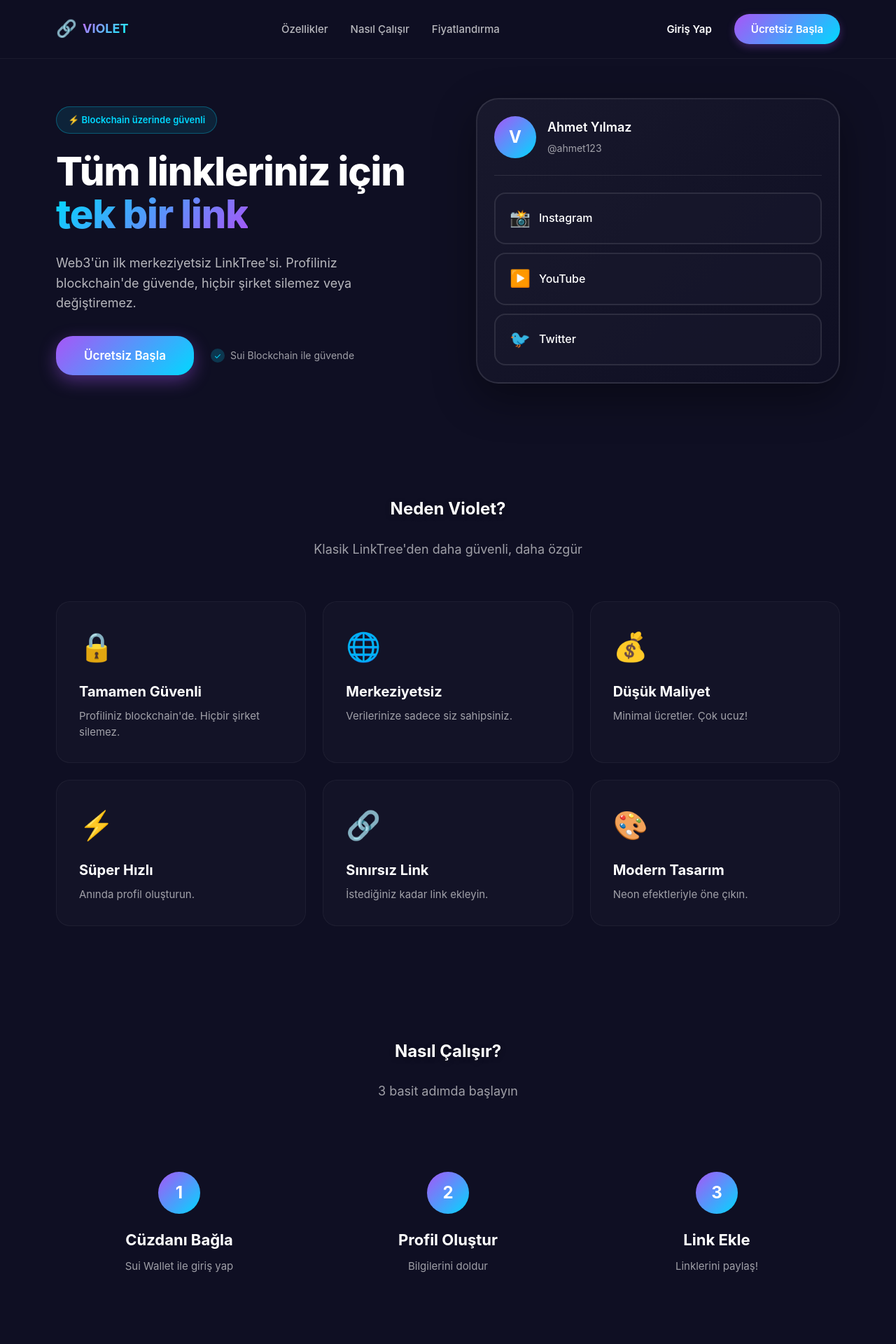
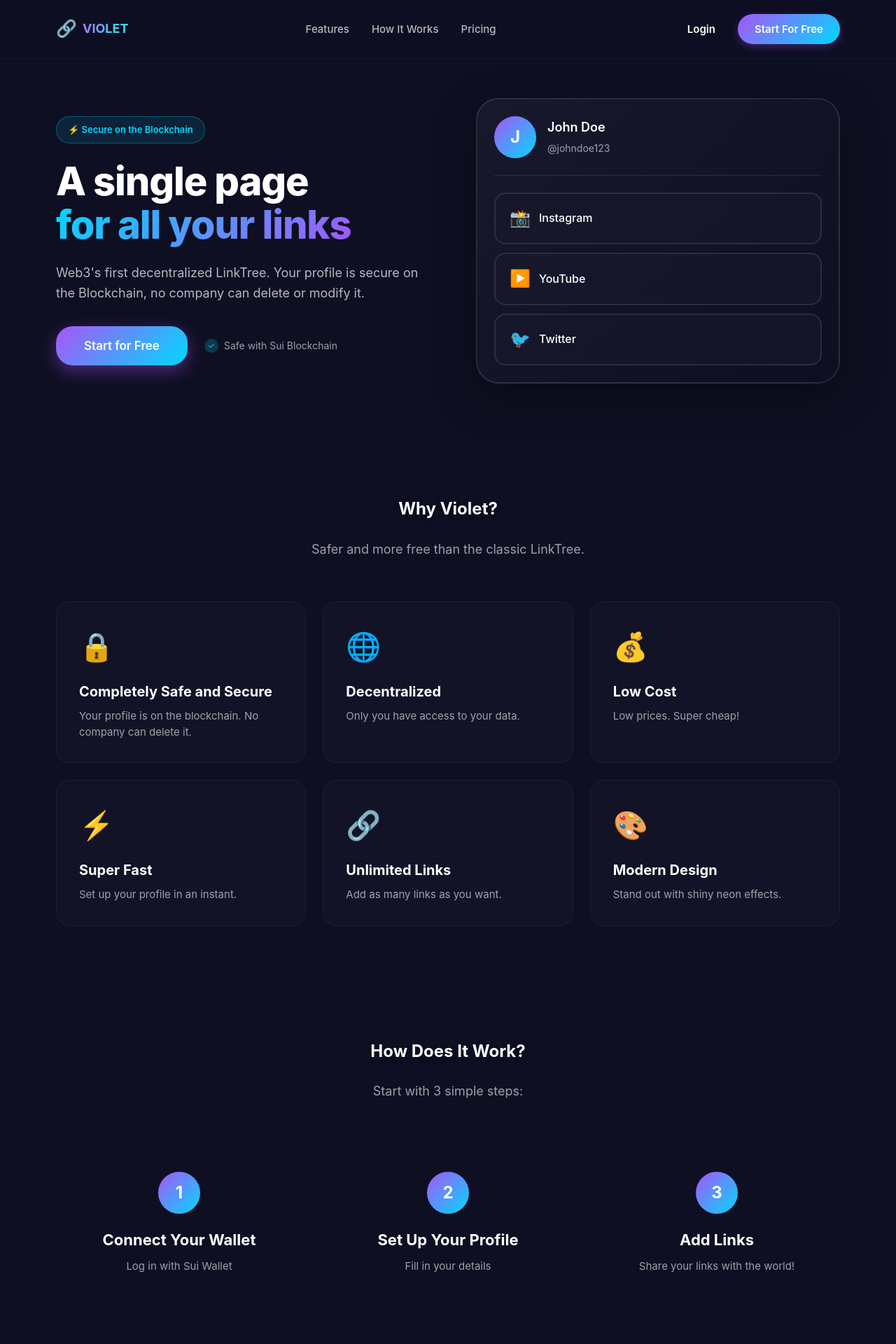
Before and after one commit to egekoca/Violet-App, a React (Vite) app in the folder ui/: page / in a window 1280 px wide. Shown: the top 1920 px of the page at 70% size. Built offline with nearby package versions, Linux system fonts and the light colour scheme; what @mysten/dapp-kit, @mysten/sui would draw is missing.

Commit message:
Landing page translation and small changes

```diff
--- a/ui/src/pages/LandingPage.css
+++ b/ui/src/pages/LandingPage.css
@@ -1,4 +1,8 @@
 /* Landing Page - Linktree Style Dark Theme */
+
+* {
+  scroll-behavior: smooth;
+}
 
 .landing-page {
   min-height: 100vh;
--- a/ui/src/pages/LandingPage.tsx
+++ b/ui/src/pages/LandingPage.tsx
@@ -23,9 +23,9 @@
           </div>
 
           <nav className="nav-menu">
-            <a href="#features">Özellikler</a>
-            <a href="#how-it-works">Nasıl Çalışır</a>
-            <a href="#pricing">Fiyatlandırma</a>
+            <a href="#features">Features</a>
+            <a href="#how-it-works">How It Works</a>
+            <a href="#pricing">Pricing</a>
           </nav>
 
           <div className="header-buttons">
@@ -33,13 +33,13 @@
               className="login-btn-text"
               onClick={() => navigate('/login')}
             >
-              Giriş Yap
+              Login
             </button>
             <button
               className="signup-btn"
               onClick={() => navigate('/login')}
             >
-              Ücretsiz Başla
+              Start For Free
             </button>
           </div>
         </div>
@@ -50,27 +50,26 @@
         <div className="hero-wrapper">
           <div className="hero-content">
             <div className="hero-badge">
-              ⚡ Blockchain üzerinde güvenli
+              ⚡ Secure on the Blockchain
             </div>
             <h1 className="hero-title">
-              Tüm linkleriniz için
+              A single page
               <br />
-              <span className="gradient-text">tek bir link</span>
+              <span className="gradient-text">for all your links</span>
             </h1>
             <p className="hero-subtitle">
-              Web3'ün ilk merkeziyetsiz LinkTree'si. Profiliniz blockchain'de güvende,
-              hiçbir şirket silemez veya değiştiremez.
+              Web3's first decentralized LinkTree. Your profile is secure on the Blockchain, no company can delete or modify it.
             </p>
             <div className="hero-buttons">
               <button
                 className="cta-button primary large"
                 onClick={() => navigate('/login')}
               >
-                Ücretsiz Başla
+                Start for Free
               </button>
               <div className="trust-badge">
                 <span className="trust-icon">✓</span>
-                <span className="trust-text">Sui Blockchain ile güvende</span>
+                <span className="trust-text">Safe with Sui Blockchain</span>
               </div>
             </div>
           </div>
@@ -78,10 +77,10 @@
           <div className="hero-image">
             <div className="phone-mockup">
               <div className="phone-header">
-                <div className="profile-avatar">V</div>
+                <div className="profile-avatar">J</div>
                 <div className="profile-info">
-                  <div className="profile-name">Ahmet Yılmaz</div>
-                  <div className="profile-username">@ahmet123</div>
+                  <div className="profile-name">John Doe</div>
+                  <div className="profile-username">@johndoe123</div>
                 </div>
               </div>
               <div className="phone-links">
@@ -106,47 +105,47 @@
       {/* Features Section */}
       <section id="features" className="features-section">
         <div className="section-header">
-          <h2 className="section-title">Neden Violet?</h2>
+          <h2 className="section-title">Why Violet?</h2>
           <p className="section-subtitle">
-            Klasik LinkTree'den daha güvenli, daha özgür
+            Safer and more free than the classic LinkTree.
           </p>
         </div>
 
         <div className="features-grid">
           <div className="feature-card">
             <div className="feature-icon">🔒</div>
-            <h3>Tamamen Güvenli</h3>
-            <p>Profiliniz blockchain'de. Hiçbir şirket silemez.</p>
+            <h3>Completely Safe and Secure</h3>
+            <p>Your profile is on the blockchain. No company can delete it.</p>
           </div>
 
           <div className="feature-card">
             <div className="feature-icon">🌐</div>
-            <h3>Merkeziyetsiz</h3>
-            <p>Verilerinize sadece siz sahipsiniz.</p>
+            <h3>Decentralized</h3>
+            <p>Only you have access to your data.</p>
           </div>
 
           <div className="feature-card">
             <div className="feature-icon">💰</div>
-            <h3>Düşük Maliyet</h3>
-            <p>Minimal ücretler. Çok ucuz!</p>
+            <h3>Low Cost</h3>
+            <p>Low prices. Super cheap!</p>
           </div>
 
           <div className="feature-card">
             <div className="feature-icon">⚡</div>
-            <h3>Süper Hızlı</h3>
-            <p>Anında profil oluşturun.</p>
+            <h3>Super Fast</h3>
+            <p>Set up your profile in an instant.</p>
           </div>
 
           <div className="feature-card">
             <div className="feature-icon">🔗</div>
-            <h3>Sınırsız Link</h3>
-            <p>İstediğiniz kadar link ekleyin.</p>
+            <h3>Unlimited Links</h3>
+            <p>Add as many links as you want.</p>
           </div>
 
           <div className="feature-card">
             <div className="feature-icon">🎨</div>
-            <h3>Modern Tasarım</h3>
-            <p>Neon efektleriyle öne çıkın.</p>
+            <h3>Modern Design</h3>
+            <p>Stand out with shiny neon effects.</p>
           </div>
         </div>
       </section>
@@ -154,27 +153,27 @@
       {/* How It Works */}
       <section id="how-it-works" className="how-section">
         <div className="section-header">
-          <h2 className="section-title">Nasıl Çalışır?</h2>
-          <p className="section-subtitle">3 basit adımda başlayın</p>
+          <h2 className="section-title">How Does It Work?</h2>
+          <p className="section-subtitle">Start with 3 simple steps:</p>
         </div>
 
         <div className="steps-grid">
           <div className="step-card">
             <div className="step-number">1</div>
-            <h3>Cüzdanı Bağla</h3>
-            <p>Sui Wallet ile giriş yap</p>
+            <h3>Connect Your Wallet</h3>
+            <p>Log in with Sui Wallet</p>
           </div>
 
           <div className="step-card">
             <div className="step-number">2</div>
-            <h3>Profil Oluştur</h3>
-            <p>Bilgilerini doldur</p>
+            <h3>Set Up Your Profile</h3>
+            <p>Fill in your details</p>
           </div>
 
           <div className="step-card">
             <div className="step-number">3</div>
-            <h3>Link Ekle</h3>
-            <p>Linklerini paylaş!</p>
+            <h3>Add Links</h3>
+            <p>Share your links with the world!</p>
           </div>
         </div>
       </section>
@@ -182,20 +181,20 @@
       {/* CTA Section */}
       <section id="pricing" className="cta-section">
         <div className="cta-box">
-          <h2>Blockchain'deki yerinizi alın</h2>
-          <p>Ücretsiz başlayın, sadece minimal gas fee ödeyin</p>
+          <h2>Take Your Place on the Blockchain</h2>
+          <p>Start for free, and only pay the minimal gas fee</p>
           <button
             className="cta-button primary large"
             onClick={() => navigate('/login')}
           >
-            Hemen Başla
+            Start Now
           </button>
         </div>
       </section>
 
       {/* Footer */}
       <footer className="landing-footer">
-        <p>Powered by Sui Blockchain ⚡</p>
+        <p>Powered by Sui Blockchain</p>
         <div className="footer-links">
           <a href="https://sui.io" target="_blank" rel="noopener noreferrer">Sui</a>
           <span>•</span>
```
